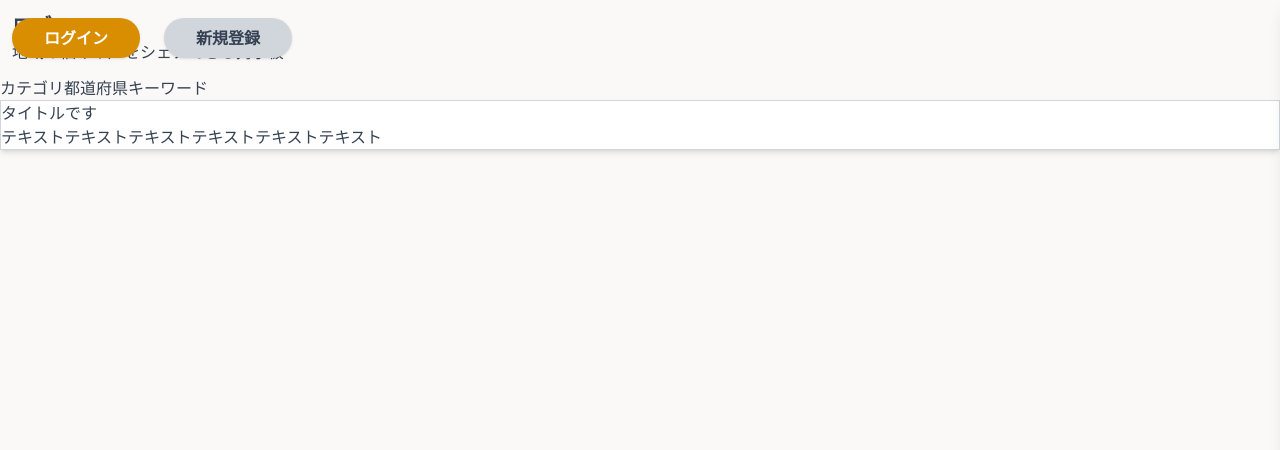
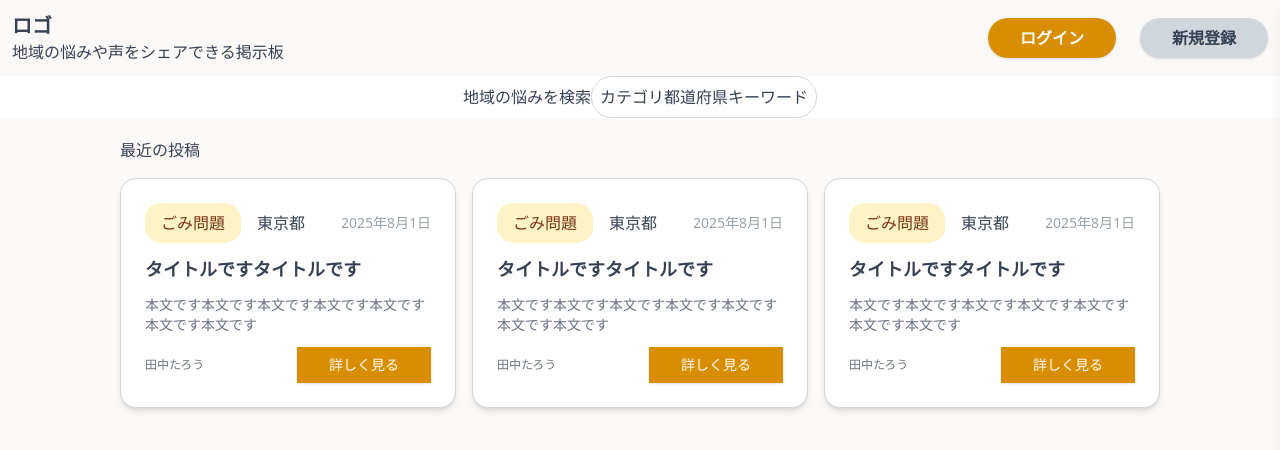
Before and after one commit to pin863/nayamie, a Next.js app: page / in a window 1280 px wide. Shown: the top 450 px of the page. Built offline with nearby package versions, Linux system fonts and the light colour scheme.

Commit message:
投稿コンポーネントを作成

```diff
--- a/app/components/Button.tsx
+++ b/app/components/Button.tsx
@@ -9,6 +9,7 @@ type ButtonProps = {
   href?: string;
   variant?: "primary" | "secondary" | "gray";
   size?: "sm" | "md" | "lg";
+  shape?: "rounded" | "square";
 } & React.ComponentProps<"button">;
 
 const Button = ({
@@ -18,6 +19,7 @@ const Button = ({
   className = "",
   variant = "primary",
   size = "md",
+  shape = "rounded",
 }: ButtonProps) => {
   // ボタンカラー選択
   const variantClass = {
@@ -33,11 +35,17 @@ const Button = ({
     lg: "",
   }[size];
 
+  // 形選択
+  const shapeClass = {
+    rounded: "rounded-full",
+    square: "",
+  }[shape];
+
   // ボタン共通css
-  const baseClass = "transform rounded-full hover:cursor-pointer shadow-sm";
+  const baseClass = "transform  hover:cursor-pointer shadow-sm";
 
   // 全てのcssまとめ
-  const combinedClass = `${variantClass} ${sizeClass} ${baseClass} ${className}`;
+  const combinedClass = `${variantClass} ${sizeClass} ${shapeClass} ${baseClass} ${className}`;
 
   if (href) {
     return (
--- a/app/components/Header.tsx
+++ b/app/components/Header.tsx
@@ -14,14 +14,14 @@ export default function Header() {
       <header className="flex justify-between items-center py-3">
         {/* ロゴとサブテキスト */}
         <div className="flex-col ">
-        <Link href="/" className="hover:text-gray-700">
-          <h1 className="text-xl font-bold">ロゴ</h1>
-        </Link>
-        <h2>地域の悩みや声をシェアできる掲示板</h2>
+          <Link href="/" className="hover:text-gray-700">
+            <h1 className="text-xl font-bold">ロゴ</h1>
+          </Link>
+          <h2>地域の悩みや声をシェアできる掲示板</h2>
         </div>
 
         {/* PC用メニュー（md以上） */}
-        <nav className="hidden md:flex space-x-6 font-semibold fixed">
+        <nav className="hidden md:flex space-x-6 font-semibold ">
           <Link href="/login" className="hover:text-gray-700">
             <Button variant="primary" size="sm">
               ログイン
--- a/app/components/PostComponent.tsx
+++ b/app/components/PostComponent.tsx
@@ -1,15 +1,36 @@
-type Props = {
-    title: string;
-};
+import type { Props } from "type";
+import Button from "./Button";
+import { getCategoryStyle } from "../utils/getCategoryStyle";
 
-export default function PostComponent( {title}:Props) {
-    return (
-    <div className="bg-white border border-gray-300 shadow-md">
+export default function PostComponent({
+  title,
+  category,
+  prefecture,
+  date,
+  content,
+  username,
+}: Props) {
+  const style = getCategoryStyle(category) as React.CSSProperties;
 
-        <h2>{title}</h2>
-        <h3 className="">テキストテキストテキストテキストテキストテキスト</h3>
-
+  return (
+    <div className="bg-white border border-gray-300 shadow-md p-6 rounded-2xl text-gray-700 space-y-3">
+      <div className="flex justify-between items-center">
+        <div className="flex space-x-4 justify-center items-center">
+          <div style={style} className="px-4 py-2 rounded-2xl">
+            <p>{category}</p>
+          </div>
+          <p className="">{prefecture}</p>
+        </div>
+        <p className="text-sm text-gray-400">{date}</p>
+      </div>
+      <h2 className="font-bold text-lg">{title}</h2>
+      <h3 className="text-sm text-gray-500">{content}</h3>
+      <div className="flex justify-between items-center">
+        <p className="text-gray-500 text-xs">{username}</p>
+        <Button size="sm" shape="square" className="text-sm">
+          詳しく見る
+        </Button>
+      </div>
     </div>
-    );
-
+  );
 }
--- a/app/components/Searchbar.tsx
+++ b/app/components/Searchbar.tsx
@@ -1,10 +1,12 @@
 export default function Searchbar() {
-    return (
-    <div className="flex">
+  return (
+    <div className="flex bg-white items-center justify-center">
+      <p>地域の悩みを検索</p>
+      <div className="flex border border-gray-300 rounded-full  p-2 ">
         <p>カテゴリ</p>
         <p>都道府県</p>
         <p>キーワード</p>
+      </div>
     </div>
-    );
-
+  );
 }
--- a/app/page.tsx
+++ b/app/page.tsx
@@ -3,12 +3,45 @@ import PostComponent from "./components/PostComponent";
 
 export default function Home() {
   const damy = {
-    title:"タイトルです"
-  }
+    category: "ごみ問題",
+    title: "タイトルですタイトルです",
+    content: "本文です本文です本文です本文です本文です本文です本文です",
+    prefecture: "東京都",
+    date: "2025年8月1日",
+    username: "田中たろう",
+  };
   return (
     <main>
       <Searchbar />
-    <PostComponent title={damy.title} />
+      <div className="mx-30 space-y-4 mt-5">
+        <p>最近の投稿</p>
+        <div className="grid grid-cols-3 gap-4 ">
+          <PostComponent
+            category={damy.category}
+            prefecture={damy.prefecture}
+            date={damy.date}
+            title={damy.title}
+            content={damy.content}
+            username={damy.username}
+          />
+          <PostComponent
+            category={damy.category}
+            prefecture={damy.prefecture}
+            date={damy.date}
+            title={damy.title}
+            content={damy.content}
+            username={damy.username}
+          />
+          <PostComponent
+            category={damy.category}
+            prefecture={damy.prefecture}
+            date={damy.date}
+            title={damy.title}
+            content={damy.content}
+            username={damy.username}
+          />
+        </div>
+      </div>
     </main>
   );
 }
--- /dev/null
+++ b/app/utils/getCategoryStyle.ts
@@ -0,0 +1,17 @@
+export function getCategoryStyle(category: string) {
+  switch (category) {
+    case "ごみ問題":
+      return { backgroundColor: "#FEF3C7", color: "#78350F" };
+    case "騒音":
+      return { backgroundColor: "#FECACA", color: "#7F1D1D" };
+    case "外国人":
+      return { backgroundColor: "#BFDBFE", color: "#1E40AF" };
+    case "自然・環境":
+      return { backgroundColor: "#BBF7D0", color: "#166534" };
+    case "子育て":
+      return { backgroundColor: "#FBCFE8", color: "#831843" };
+    case "その他":
+    default:
+      return { backgroundColor: "#E5E7EB", color: "#374151" };
+  }
+}
--- /dev/null
+++ b/type.ts
@@ -0,0 +1,8 @@
+export type Props = {
+  title: string;
+  content: string;
+  category: string;
+  prefecture: string;
+  date: string;
+  username: string;
+};
```
